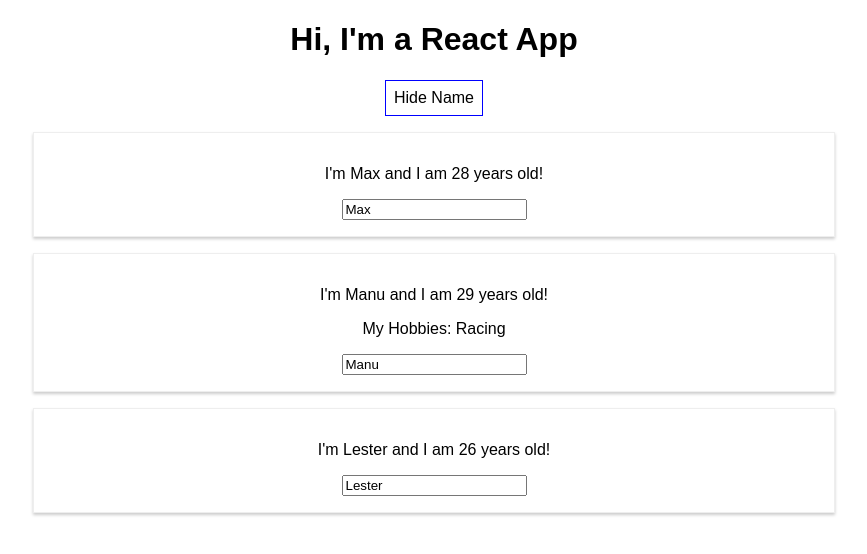
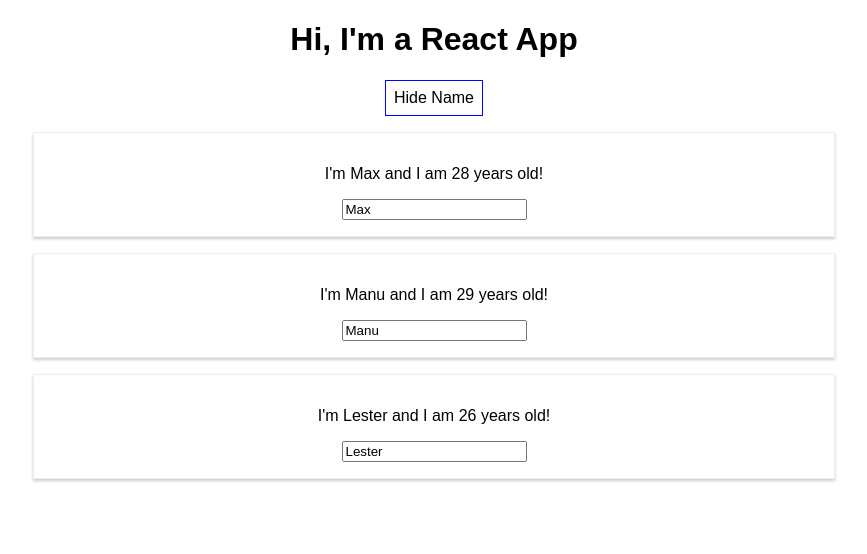
Before and after one commit to acolistro/React-Complete-Guide, a React (Create React App) app: page / in a window 1280 px wide. Both pictures are taken after a click on the button "Hide Name". Shown: the top 554 px of the page, without its empty margins (206-1073 px from the left). Built offline with nearby package versions, Linux system fonts and the light colour scheme.

Commit message:
refactor persons list in render method

```diff
--- a/src/App.js
+++ b/src/App.js
@@ -1,6 +1,7 @@
 import React, { Component } from 'react';
 import './App.css';
 import Person from './Person/Person';
+import person from './Person/Person';
 
 class App extends Component {
   state = {
@@ -51,17 +52,11 @@
     if (this.state.showPersons) {
       persons = (
         <div>
-          <Person
-          name={this.state.persons[0].name}
-          age={this.state.persons[0].age}/>
-          <Person
-          name={this.state.persons[1].name}
-          age={this.state.persons[1].age}
-          click={this.handleSwitchName.bind(this, 'Max!')}
-          changed={this, this.handleNameChanged}>My Hobbies: Racing</Person>
-          <Person
-          name={this.state.persons[2].name}
-          age={this.state.persons[2].age}/>
+          {this.state.persons.map(person => {
+            return <Person
+            name={person.name}
+            age={person.age}/>
+          })}
         </div>
       );
     }
```
